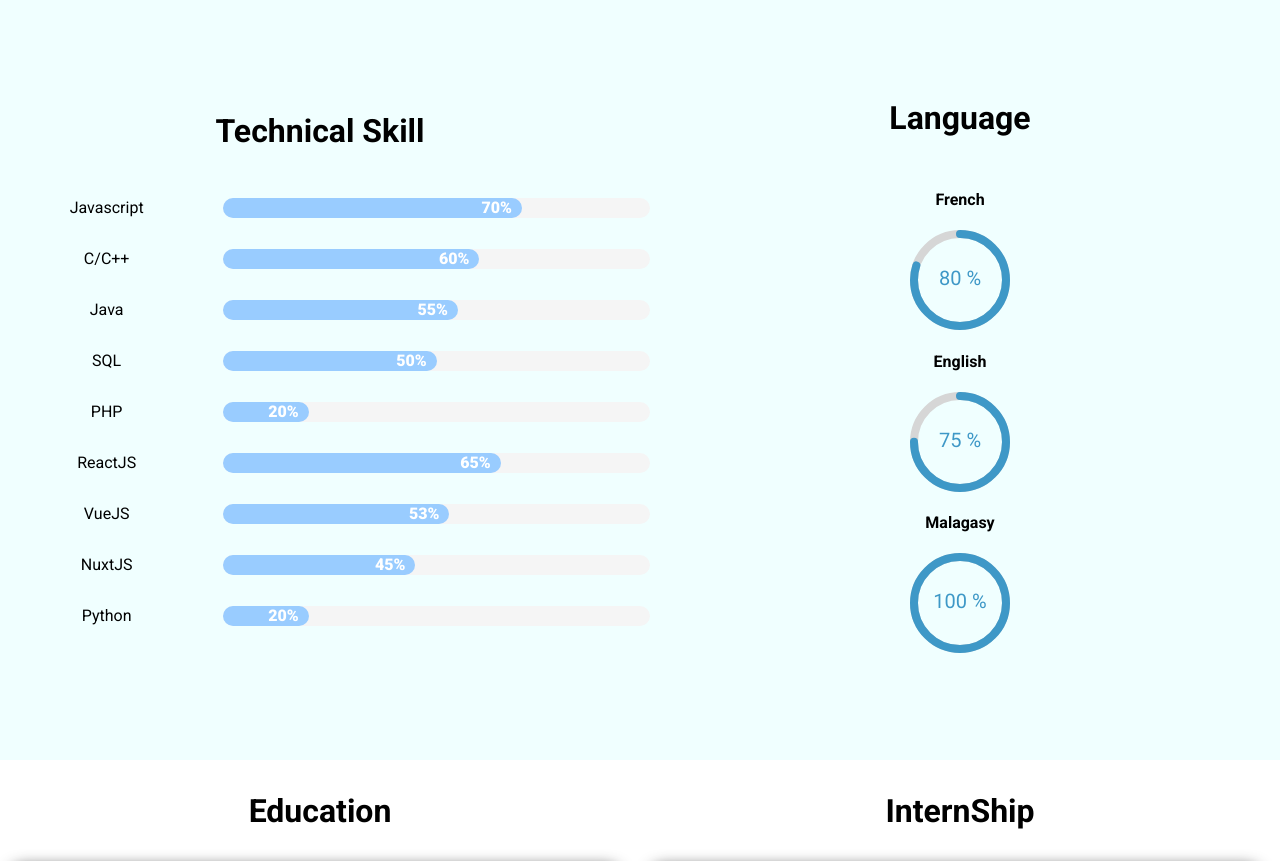
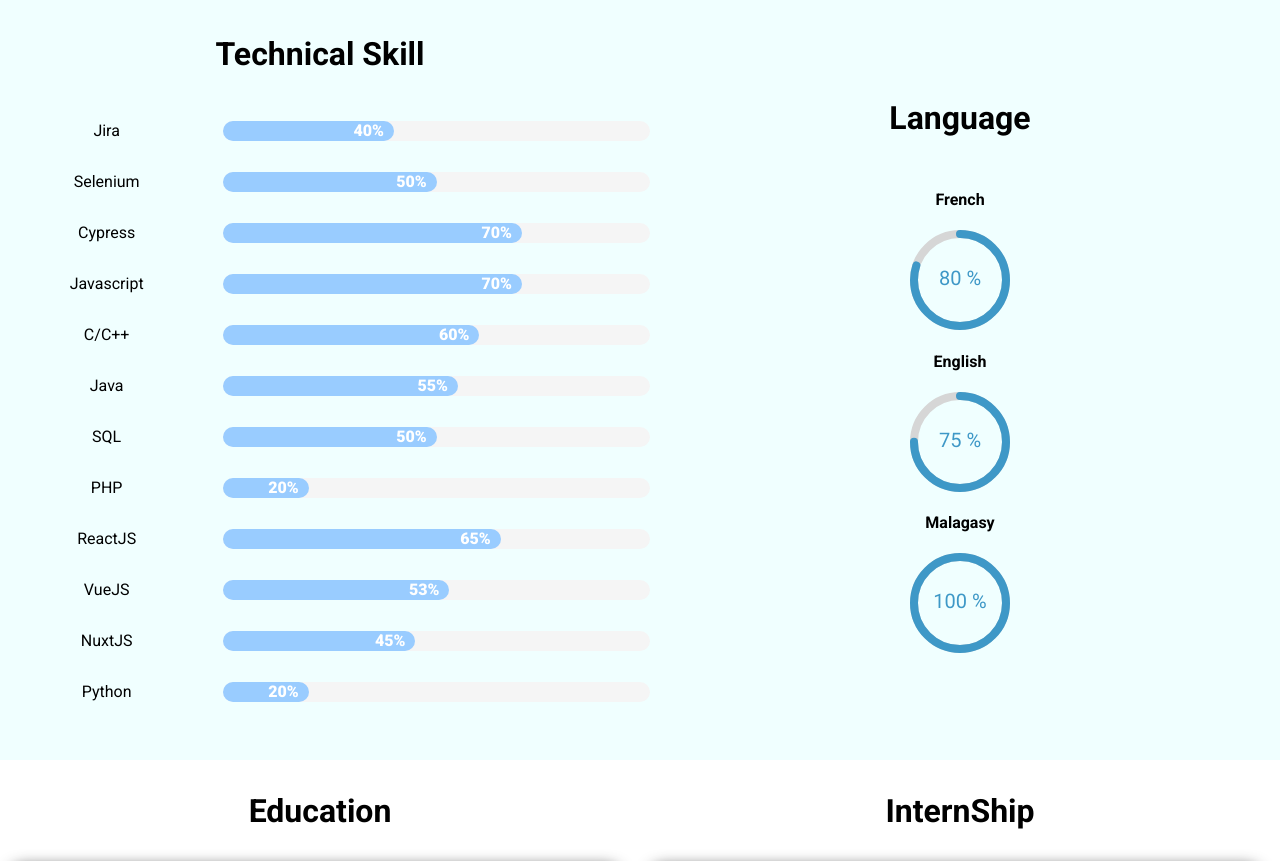
Before and after one commit to ahthionkevin/cv, a React (Create React App) app: page / in a window 1280 px wide. Shown: the part 1640-2501 px from the top of the page. Built offline with nearby package versions, Linux system fonts and the light colour scheme.

Commit message:
Update Skills.js

```diff
--- a/src/pages/Skills.js
+++ b/src/pages/Skills.js
@@ -6,6 +6,18 @@
 
 function Skills(props) {
     const [techSkills, setTechSkills] = useState([
+        {
+            language: "Jira",
+            known: 40,
+        },
+        {
+            language: "Selenium",
+            known: 50,
+        },
+        {
+            language: "Cypress",
+            known: 70,
+        },
         {
             language: "Javascript",
             known: 70,
```
